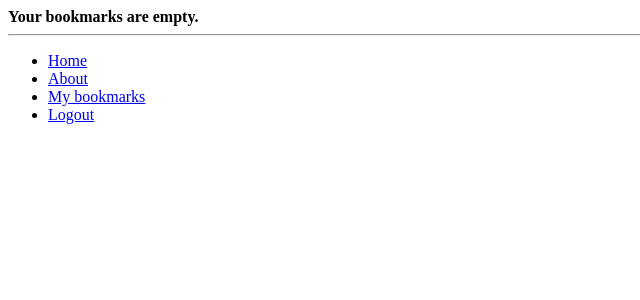
After one commit to ilstam/guitarchords, a Django app: page /chords/user/bookmarks/ in a window 1280 px wide. The commit adds this page. Shown: the top 300 px of the page, without its empty margins (0-640 px from the left). Run offline with Django 3.2, Linux system fonts and the light colour scheme; the visitor is signed in with stand-in values (Sample User, id 1); data that the repository does not hold is empty.

Commit message:
see bookmarks functionality

```diff
--- a/chords/templates/chords/base.html
+++ b/chords/templates/chords/base.html
@@ -16,6 +16,7 @@
                 <li><a href="{% url 'chords:index' %}">Home</a></li>
                 <li><a href="{% url 'chords:about' %}">About</a></li>
                 {% if user.is_authenticated %}
+                    <li><a href="{% url 'chords:user_bookmarks' %}">My bookmarks</a></li>
                     <li><a href="{% url 'auth_logout' %}?next=/chords/">Logout</a></li>
                 {% else %}
                     <li><a href="{% url 'registration_register' %}">Register Here</a></li>
--- /dev/null
+++ b/chords/templates/chords/user_bookmarks.html
@@ -0,0 +1,17 @@
+{% extends 'chords/base.html' %}
+
+{% block title %}Your bookmarks{% endblock %}
+
+{% block body_block %}
+
+{% if songs %}
+    <ul>
+    {% for song in songs %}
+    <li><a href="{% url 'chords:song' song.slug %}">{{ song.full_title }}</a></li>
+    {% endfor %}
+    </ul>
+{% else %}
+    <strong>Your bookmarks are empty.</strong>
+{% endif %}
+
+{% endblock %}
--- a/chords/urls.py
+++ b/chords/urls.py
@@ -10,5 +10,6 @@ urlpatterns = [
     url(r'^add_song/$', views.add_song, name='add_song'),
     url(r'^verify_song/$', views.verify_song, name='verify_song'),
     url(r'^song_submitted/$', views.song_submitted, name='song_submitted'),
+    url(r'^user/bookmarks/$', views.user_bookmarks, name='user_bookmarks'),
     url(r'^about/$', views.about, name='about'),
 ]
--- a/chords/views.py
+++ b/chords/views.py
@@ -1,7 +1,8 @@
 from django.shortcuts import render, redirect, get_object_or_404
 from django.contrib.auth.decorators import login_required
+from django.contrib.auth.models import User
 
-from .models import Artist, Song
+from .models import Artist, Song, Bookmark
 from .forms import AddSongForm
 
 
@@ -67,5 +68,15 @@ def song_submitted(request):
     del request.session['song_data']
     return render(request, 'chords/song_submitted.html', {})
 
+@login_required
+def user_bookmarks(request):
+    if not request.user.is_authenticated():
+        return redirect('chords:index')
+
+    user = request.user
+    bookmarks = Bookmark.objects.filter(user=user, song__published=True).order_by('song__artist__name', 'song__title')
+    songs = [bookmark.song for bookmark in bookmarks]
+    return render(request, 'chords/user_bookmarks.html', {'songs' : songs})
+
 def about(request):
     return render(request, 'chords/about.html', {})
```
